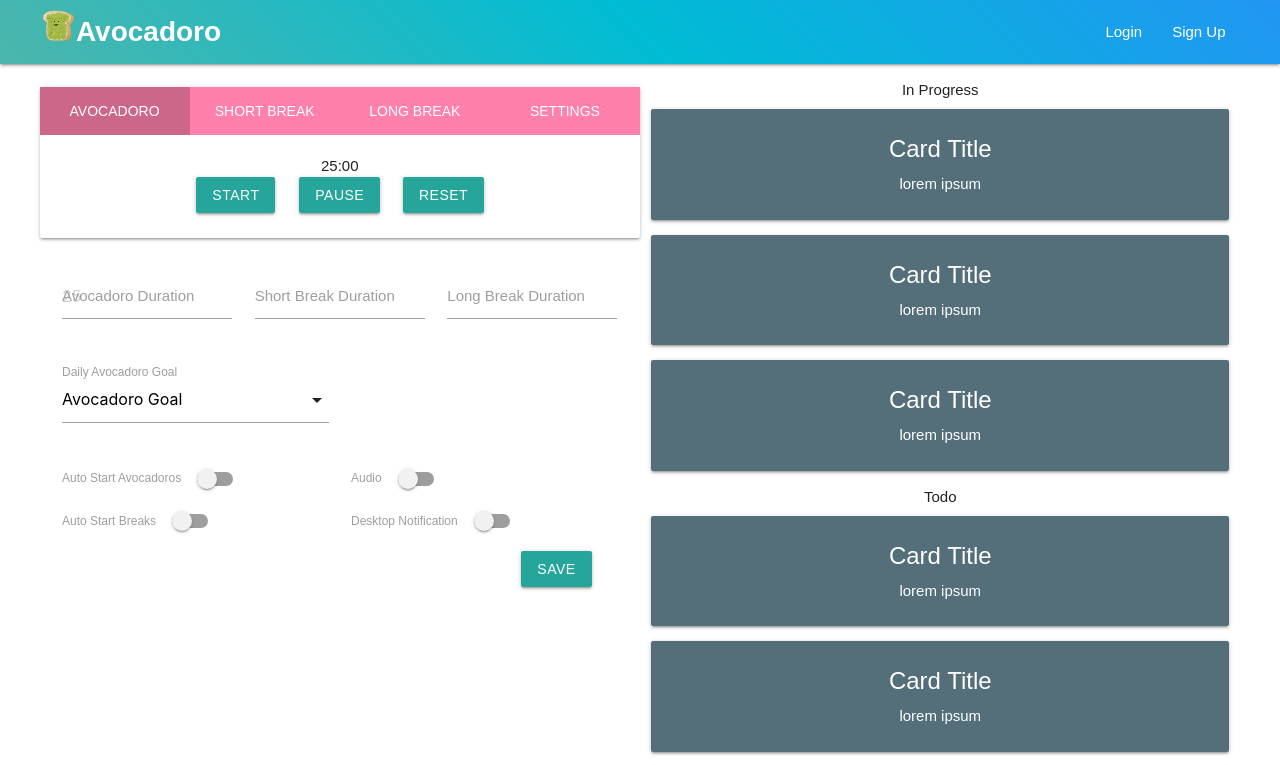
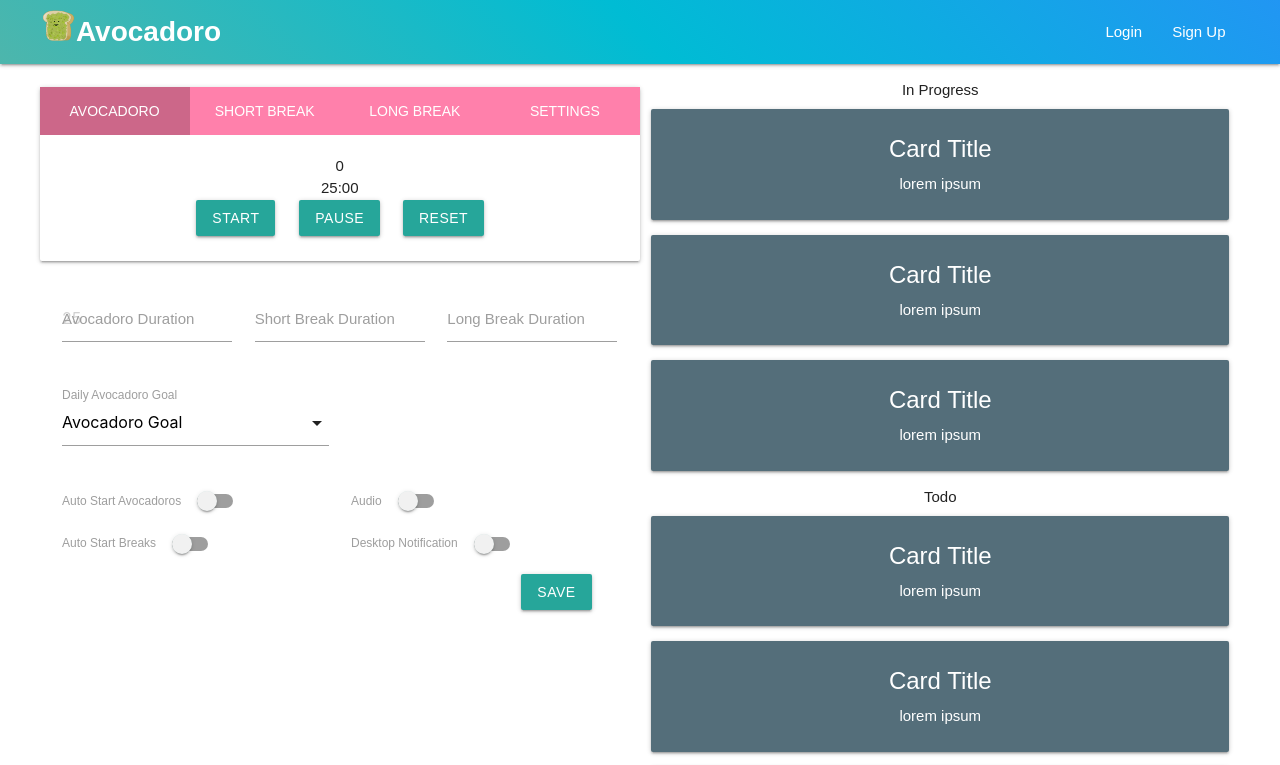
Before and after one commit to BranDebs/Avocado-Frontend, a React (Create React App) app: page / in a window 1280 px wide. Shown: the top 765 px of the page. Built offline with nearby package versions, Linux system fonts and the light colour scheme; a web font is replaced by a local one.

Commit message:
Implemente avocombo count

```diff
--- /dev/null
+++ b/src/components/dashboard/timer/Avocombo.js
@@ -0,0 +1,11 @@
+import React from 'react';
+
+const Avocombo = (props) => {
+  return(
+    <div>
+      {props.avocomboCount}
+    </div>
+  );
+}
+
+export default Avocombo;
--- a/src/components/dashboard/timer/Selections.js
+++ b/src/components/dashboard/timer/Selections.js
@@ -19,14 +19,17 @@ const Selections = (props) => {
       case "avocadoro":
         props.setTimerFunc(AVOCADORO_TIMER);
         props.setInitTimerFunc(AVOCADORO_TIMER);
+        props.setTimerStateFunc(props.TimerState.AVOCADORO);
         break;
       case "short_break":
         props.setTimerFunc(SHORT_BREAK_TIMER);
         props.setInitTimerFunc(SHORT_BREAK_TIMER);
+        props.setTimerStateFunc(props.TimerState.SHORT_BREAK);
         break;
       case "long_break":
         props.setTimerFunc(LONG_BREAK_TIMER);
         props.setInitTimerFunc(LONG_BREAK_TIMER);
+        props.setTimerStateFunc(props.TimerState.LONG_BREAK);
         break;
       case "settings":
         props.setTimerToggleFunc(false);
--- a/src/components/dashboard/timer/Timer.js
+++ b/src/components/dashboard/timer/Timer.js
@@ -2,13 +2,15 @@ import React, {useState, useEffect} from 'react';
 import Selections from './Selections';
 import Controls from './Controls';
 import TimerInfo from './TimerInfo';
+import Avocombo from './Avocombo';
 
 const Timer = () => {
-
+  const TimerState = Object.freeze({AVOCADORO: 1, SHORT_BREAK: 2, LONG_BREAK: 3})
   const [initTimer, setInitTimer] = useState(1500);
   const [timer, setTimer] = useState(initTimer);
   const [hasStarted, setTimerToggle] = useState(false);
-
+  const [timerState, setTimerState] = useState(TimerState.Avocadoro);
+  const [avocomboCount, setAvocombo] = useState(0);
   useEffect(() => {
     let interval = null
     if (hasStarted && timer !== 0) {
@@ -21,6 +23,9 @@ const Timer = () => {
             prevTime = curTime
             let calcTime = Math.round(timer - (timeDelta / 1000));
             calcTime = calcTime < 0 ? 0 : calcTime;
+            if (calcTime == 0 && timerState == TimerState.AVOCADORO) {
+              setAvocombo(avocomboCount + 1)
+            }
             return calcTime;
           });
         }, 1000);
@@ -34,8 +39,8 @@ const Timer = () => {
 
   return(
     <div className='card'>
-      <Selections setTimerFunc={setTimer} setInitTimerFunc={setInitTimer} setTimerToggleFunc={setTimerToggle}/>
-      {/* <div className='timer-style'>{formatTimer(timer)}</div> */}
+      <Selections setTimerFunc={setTimer} setInitTimerFunc={setInitTimer} setTimerToggleFunc={setTimerToggle} setTimerStateFunc={setTimerState} TimerState={TimerState}/>
+      <Avocombo avocomboCount={avocomboCount}/>
       <TimerInfo getTime={formatTimer(timer)} />
       <Controls setTimerFunc={setTimer} getInitTimer={initTimer} setTimerToggleFunc={setTimerToggle}/>
     </div>
```
